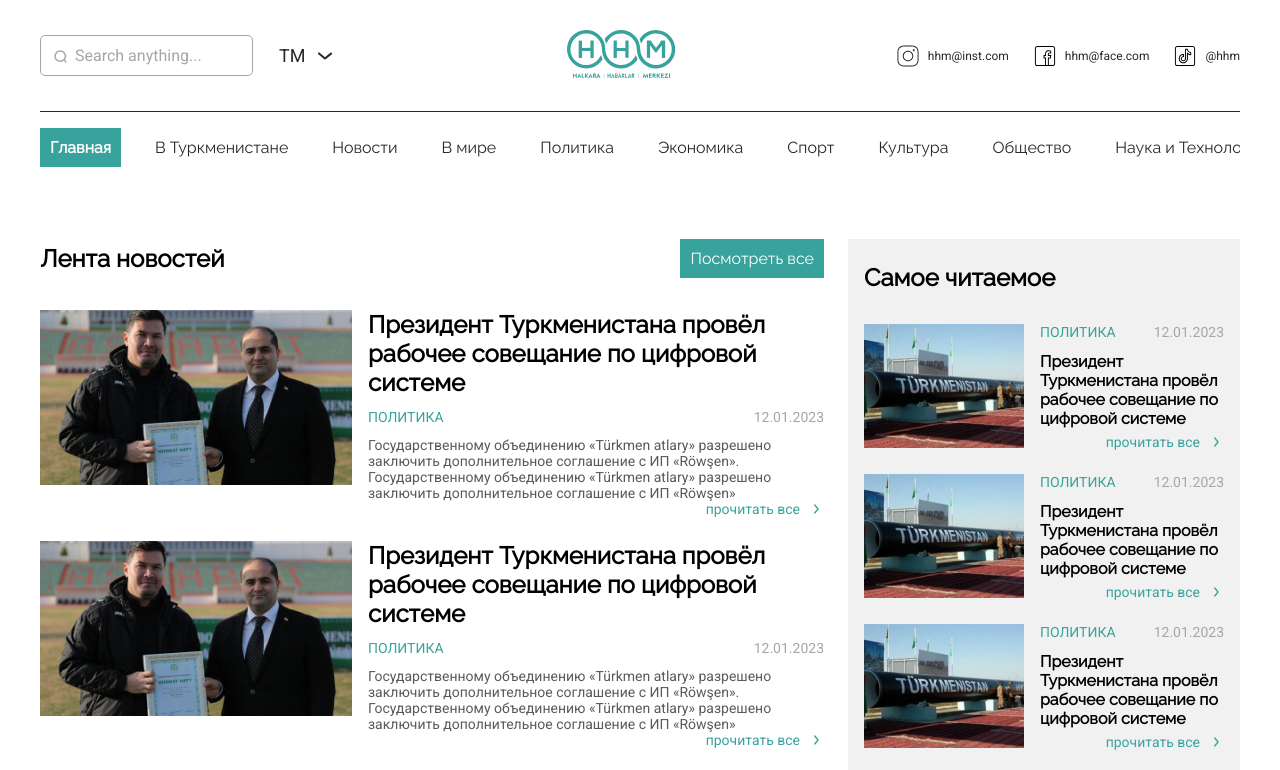
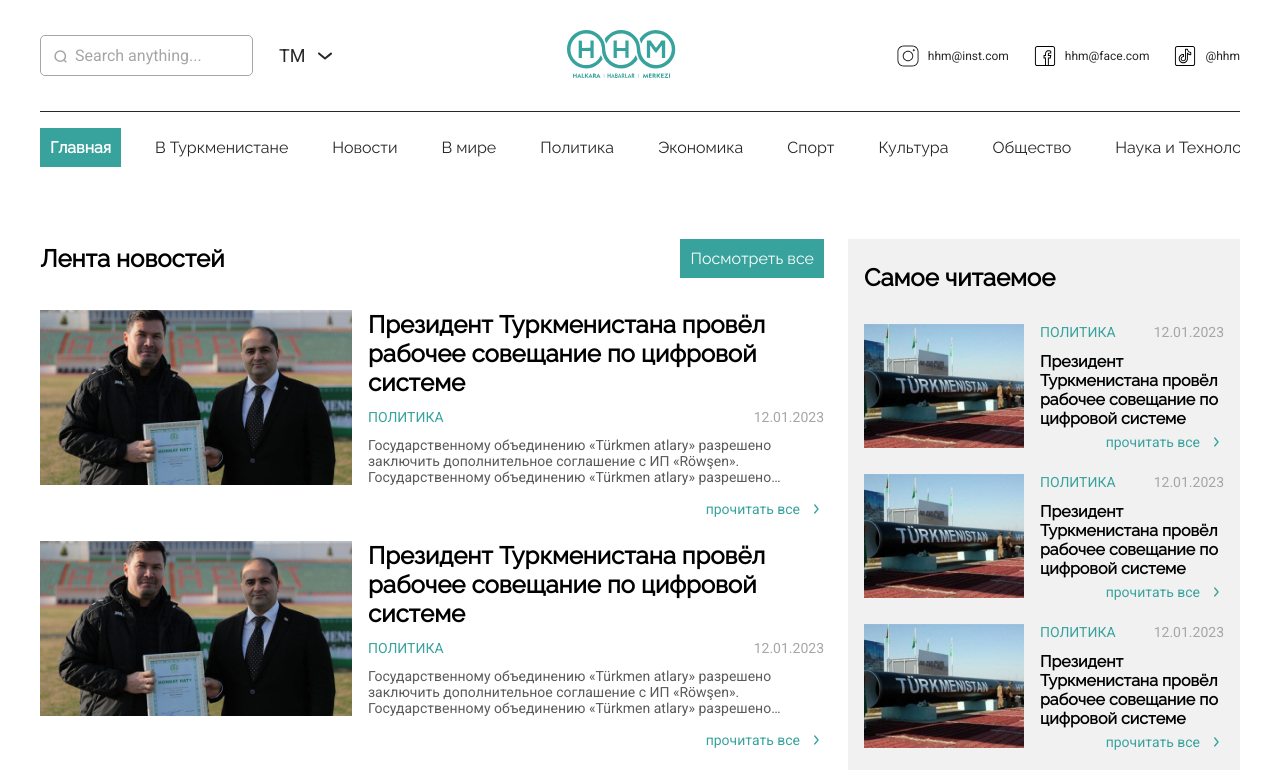
Before and after one commit to VividTruthKeeper/hhm-client, a React (Vite) app: page / in a window 1280 px wide. Shown: the top 770 px of the page. Built offline with nearby package versions, Linux system fonts and the light colour scheme.

Commit message:
link routes

```diff
--- a/src/components/aside/AsideNews.tsx
+++ b/src/components/aside/AsideNews.tsx
@@ -1,36 +1,39 @@
 // Modules
-import { Link } from 'react-router-dom';
-import { LazyLoadImage } from 'react-lazy-load-image-component';
+import { Link } from "react-router-dom";
+import { LazyLoadImage } from "react-lazy-load-image-component";
 // Images
-import { ReactComponent as ArrRight } from '../../assets/icons/arrow-right.svg';
+import { ReactComponent as ArrRight } from "../../assets/icons/arrow-right.svg";
 // Components
-import NewsCategory from '../global/NewsCategory';
-import NewsDate from '../global/NewsDate';
+import NewsCategory from "../global/NewsCategory";
+import NewsDate from "../global/NewsDate";
 
 interface Props {
   title: string;
-  category: string;
   date: string;
   img: string;
-  link: string;
 }
 
-const AsideNews = ({ title, category, date, img, link }: Props) => {
+const AsideNews = ({ title, date, img }: Props) => {
   return (
     <div className="aside-news">
       <div className="aside-news-wrapper">
         <div className="aside-news-image">
-          <LazyLoadImage src={img} alt="image" useIntersectionObserver effect="blur" />
+          <LazyLoadImage
+            src={img}
+            alt="image"
+            useIntersectionObserver
+            effect="blur"
+          />
         </div>
         <div className="aside-news-info">
           <div className="aside-news-info-inner">
             <div className="aside-news-status">
-              <NewsCategory title="политика" link="" />
+              <NewsCategory title="политика" />
               <NewsDate date={date} />
             </div>
             <h2 className="aside-news-title">{title}</h2>
           </div>
-          <Link to={`/${link}`} className="aside-news-link">
+          <Link to={`/news/1`} className="aside-news-link">
             <span>прочитать все</span> <ArrRight />
           </Link>
         </div>
--- a/src/components/global/NewsCategory.tsx
+++ b/src/components/global/NewsCategory.tsx
@@ -1,14 +1,13 @@
 // Modules
-import { Link } from 'react-router-dom';
+import { Link } from "react-router-dom";
 
 interface Props {
   title: string;
-  link: string;
 }
 
-const NewsCategory = ({ title, link }: Props) => {
+const NewsCategory = ({ title }: Props) => {
   return (
-    <Link to={`/${link}`} className="news-category">
+    <Link to={`/category/asd`} className="news-category">
       {title}
     </Link>
   );
--- a/src/components/news/News.tsx
+++ b/src/components/news/News.tsx
@@ -1,11 +1,11 @@
 // Modules
-import { Link } from 'react-router-dom';
-import { LazyLoadImage } from 'react-lazy-load-image-component';
+import { Link } from "react-router-dom";
+import { LazyLoadImage } from "react-lazy-load-image-component";
 // Images
-import { ReactComponent as ArrRight } from '../../assets/icons/arrow-right.svg';
+import { ReactComponent as ArrRight } from "../../assets/icons/arrow-right.svg";
 // Components
-import NewsCategory from '../global/NewsCategory';
-import NewsDate from '../global/NewsDate';
+import NewsCategory from "../global/NewsCategory";
+import NewsDate from "../global/NewsDate";
 
 interface Props {
   title: string;
@@ -13,26 +13,30 @@ interface Props {
   category: string;
   date: string;
   img: string;
-  link: string;
 }
 
-const News = ({ title, text, category, date, img, link }: Props) => {
+const News = ({ title, text, category, date, img }: Props) => {
   return (
     <div className="news">
       <div className="news-wrapper">
         <div className="news-image">
-          <LazyLoadImage src={img} alt="image" useIntersectionObserver effect="blur" />
+          <LazyLoadImage
+            src={img}
+            alt="image"
+            useIntersectionObserver
+            effect="blur"
+          />
         </div>
         <div className="news-info">
           <div className="news-info-inner">
             <h2 className="news-title">{title}</h2>
             <div className="news-status">
-              <NewsCategory title={category} link="" />
+              <NewsCategory title={category} />
               <NewsDate date={date} />
             </div>
             <div className="news-text">{text}</div>
           </div>
-          <Link to={`/${link}`} className="news-link">
+          <Link to={`/news/1`} className="news-link">
             <span>прочитать все</span> <ArrRight />
           </Link>
         </div>
--- a/src/styles/_news.scss
+++ b/src/styles/_news.scss
@@ -9,6 +9,7 @@
   flex-direction: column;
   justify-content: space-between;
   align-items: flex-end;
+  gap: 1.6rem;
 }
 
 .news-info-inner {
@@ -41,4 +42,8 @@
   font-size: 1.4rem;
   font-weight: 400;
   color: $body;
+  display: -webkit-box;
+  -webkit-line-clamp: 3;
+  -webkit-box-orient: vertical;
+  overflow: hidden;
 }
```
